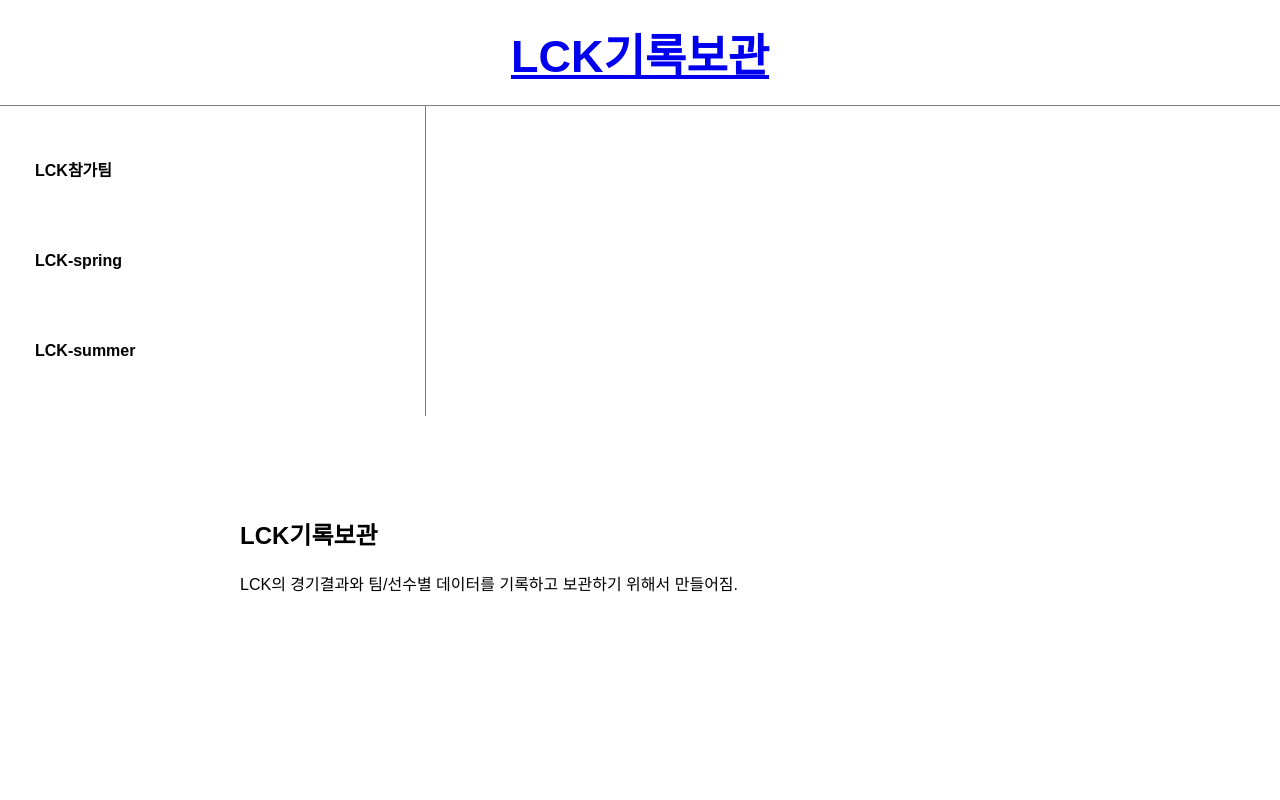
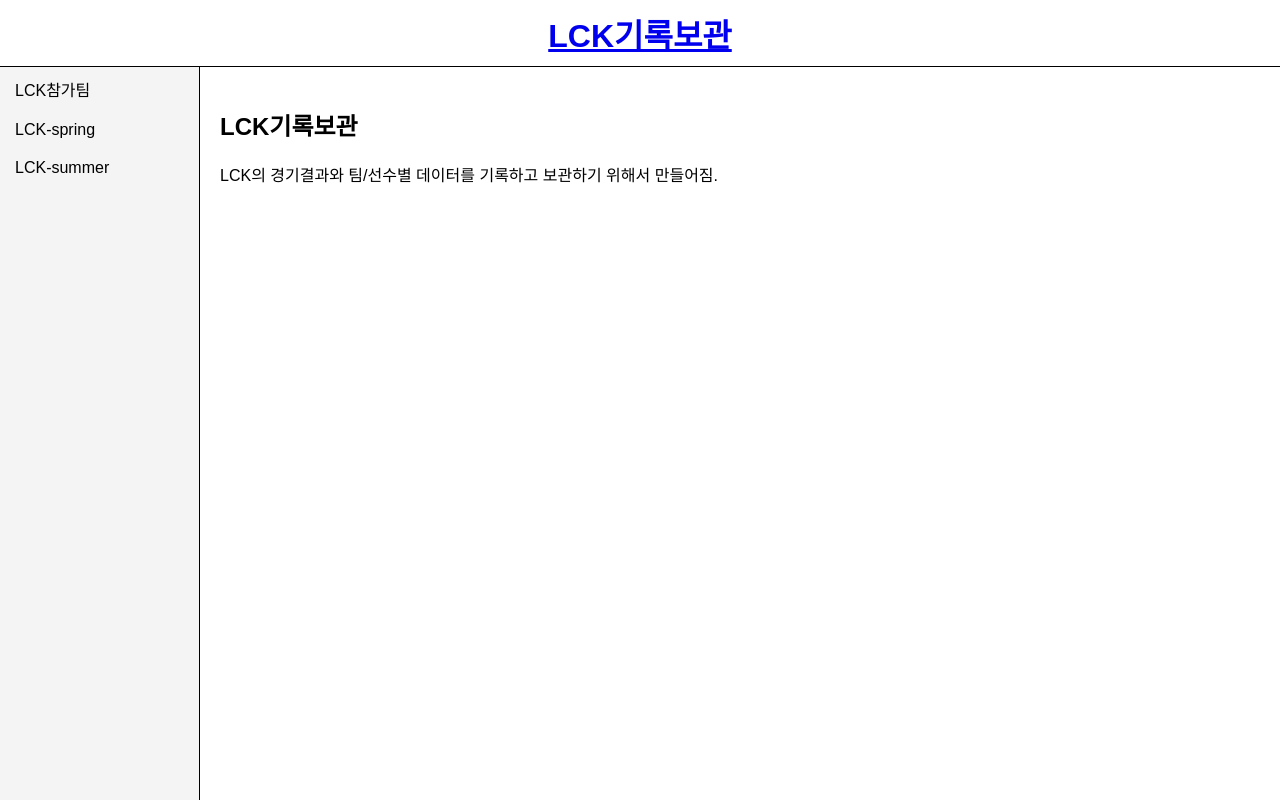
Before and after one commit to tech-kim/MyFirstWebsite, a plain HTML site: page index.html in a window 1280 px wide. Drawn offline with Linux system fonts and the light colour scheme.

Commit message:
css+summer

```diff
--- a/style.css
+++ b/style.css
@@ -5,28 +5,34 @@ body {
     font-family: Arial, sans-serif;
     margin: 0;
     padding: 0;
-    overflow: hidden; /* Prevent the entire page from scrolling */
+    display: grid;
+    grid-template-rows: auto 1fr;
+    grid-template-columns: 200px 1fr;
+    height: 100vh;
 }
 
 /* Styling for the <h1> element */
 h1 {
-    font-size: 45px;
+    font-size: 2em;
+    color: #4CAF50; /* Choose a color that stands out */
     text-align: center;
-    border-bottom: 1px solid gray;
-    margin: 0;
-    padding: 20px;
+    margin: 0; /* Set margin to 0 */
+    padding: 10px 0; /* Set padding with some top and bottom space */
+    border-bottom: 1px solid #000; /* Solid 1px line at the bottom */
+    grid-column: span 2; /* Span across both columns */
+    background-color: #fff; /* Background color to cover content below */
+    z-index: 1000; /* Ensure it stays on top */
 }
 
 /* Styling for the <ol> element to look like a left menu bar */
 .menu-bar {
-    border-right: 1px solid gray;
-    width: 400px;
-    margin: 0;
-    padding: 20px;
-    padding-right: 5px;
-    line-height: 70px;
-    font-size: 16px;
-    font-weight: bold;
+    list-style-type: none; /* Remove default numbering */
+    padding: 0; /* Set padding to 0 */
+    margin: 0; /* Set margin to 0 */
+    background-color: #f4f4f4; /* Light background color */
+    border-right: 1px solid #000; /* Solid 1px line on the right */
+    overflow: auto; /* Scroll if needed */
+    z-index: 999; /* Ensure it stays below the header but above content */
 }
 
 .menu-bar li {
@@ -48,9 +54,7 @@ h1 {
 
 /* Styling for the content area */
 .content {
-    margin-left: 220px; /* Space for the fixed menu */
-    padding: 80px 20px 20px; /* Padding with space for fixed header */
-    height: calc(100vh - 80px); /* Full height minus header height */
+    padding: 20px;
     overflow: auto; /* Enable scrolling for content */
 }
 
@@ -102,16 +106,22 @@ table.table2 th, table.table2 td {
 
 /* Responsive design for screens smaller than 500px */
 @media (max-width: 500px) {
+    body {
+        grid-template-columns: 1fr; /* Single column layout */
+        grid-template-rows: auto auto 1fr; /* Adjust rows for header, menu, and content */
+    }
+
     .menu-bar {
         width: 100%; /* Full width for mobile */
         height: auto; /* Automatic height */
         border-right: none; /* Remove the right border */
+        border-bottom: 1px solid #000; /* Add bottom border */
         position: static; /* Position it normally */
     }
 
     .content {
         margin-left: 0; /* Remove left margin */
-        padding: 60px 10px 10px; /* Adjust padding for mobile */
+        padding: 10px; /* Adjust padding for mobile */
     }
 
     h1 {
```
